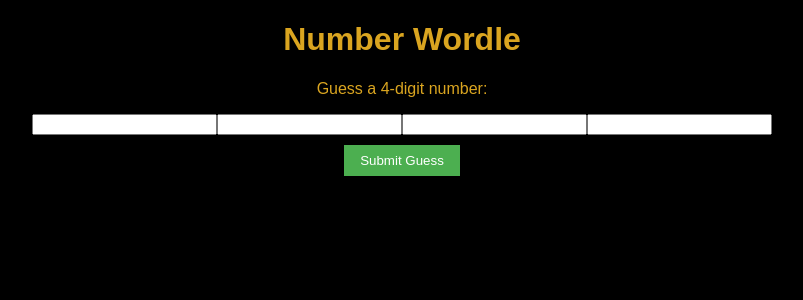
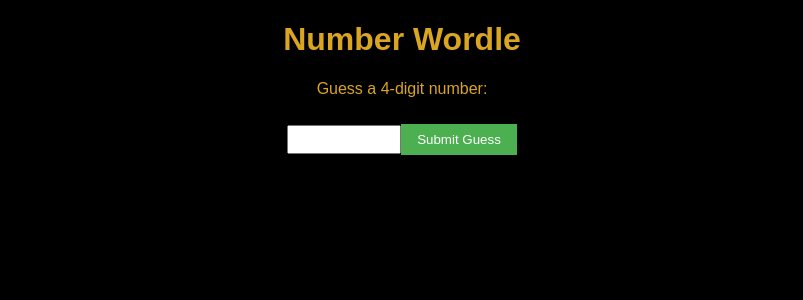
Before and after one commit to Sampath1993/Nurdle, a React (Create React App) app: page / in a window 1280 px wide. Shown: the top 300 px of the page, without its empty margins (238-1041 px from the left). Built offline with nearby package versions, Linux system fonts and the light colour scheme.

Commit message:
Undo previous commit

```diff
--- a/src/App.js
+++ b/src/App.js
@@ -1,5 +1,5 @@
 // App.js
-import React, { useState, useEffect } from 'react';
+import React, { useState } from 'react';
 import './App.css';
 
 function App() {
@@ -23,12 +23,6 @@ function App() {
     }
   }
 
-  useEffect(() => {
-    if (guess.length === 4) {
-      checkGuess();
-    }
-  }, [guess]);
-
   function checkGuess() {
     if (!isValidGuess(guess)) {
       setMessage('Please enter a valid 4-digit number.');
@@ -47,7 +41,6 @@ function App() {
       const feedback = provideFeedback(guess);
       setMessage(`Incorrect guess. ${feedback} Attempts left: ${attemptsLeft - 1}.`);
     }
-    setGuess('');
   }
 
   function isValidGuess(guess) {
@@ -73,28 +66,16 @@ function App() {
     document.getElementsByTagName('button')[0].disabled = true;
   }
 
-  function handleInputChange(e) {
-    const value = e.target.value;
-    if (value.length <= 4 && /^\d*$/.test(value)) {
-      setGuess(value);
-    }
-  }
-
   return (
     <div className="App">
       <h1>Number Wordle</h1>
       <p>Guess a 4-digit number:</p>
-      <div>
-        {[1, 2, 3, 4].map((index) => (
-          <input
-            key={index}
-            type="text"
-            maxLength="1"
-            value={guess[index - 1] || ''}
-            onChange={handleInputChange}
-          />
-        ))}
-      </div>
+      <input
+        type="number"
+        id="guessInput"
+        value={guess}
+        onChange={(e) => setGuess(e.target.value)}
+      />
       <button onClick={checkGuess}>Submit Guess</button>
       <p id="message">{message}</p>
     </div>
```
